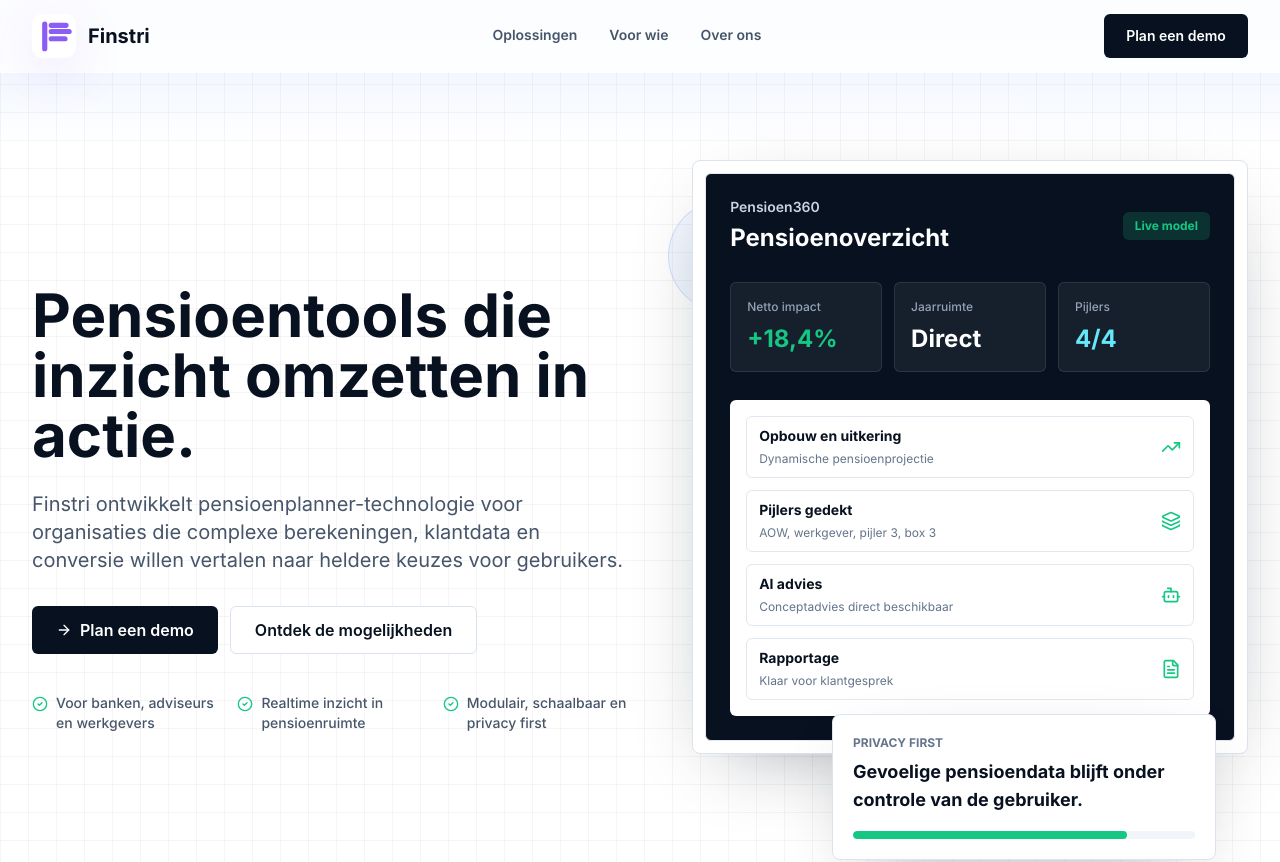
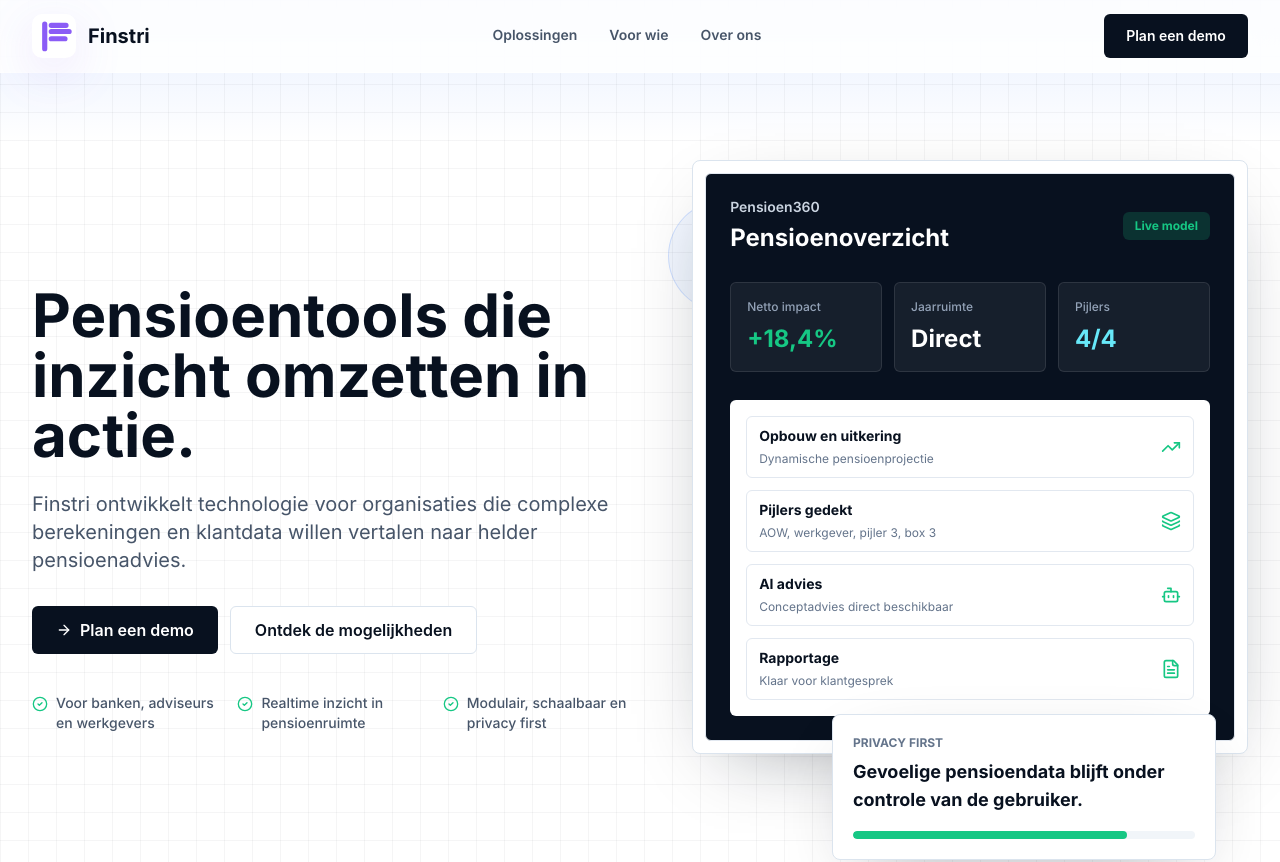
Before and after one commit to bobberg/finstri, a React (Vite) app: page / in a window 1280 px wide. Shown: the top 862 px of the page. Built offline with nearby package versions, Linux system fonts and the light colour scheme.

Commit message:
fix for hero text

```diff
--- a/src/components/Hero.tsx
+++ b/src/components/Hero.tsx
@@ -52,9 +52,9 @@
             Pensioentools die inzicht omzetten in actie.
           </h1>
           <p className="mt-6 max-w-2xl text-lg leading-8 text-slate-600 sm:text-xl">
-            Finstri ontwikkelt pensioenplanner-technologie voor organisaties die
-            complexe berekeningen, klantdata en conversie willen vertalen naar
-            heldere keuzes voor gebruikers.
+            Finstri ontwikkelt technologie voor organisaties die complexe
+            berekeningen en klantdata willen vertalen naar helder
+            pensioenadvies.
           </p>
 
           <div className="mt-8 flex flex-col gap-3 sm:flex-row">
```
